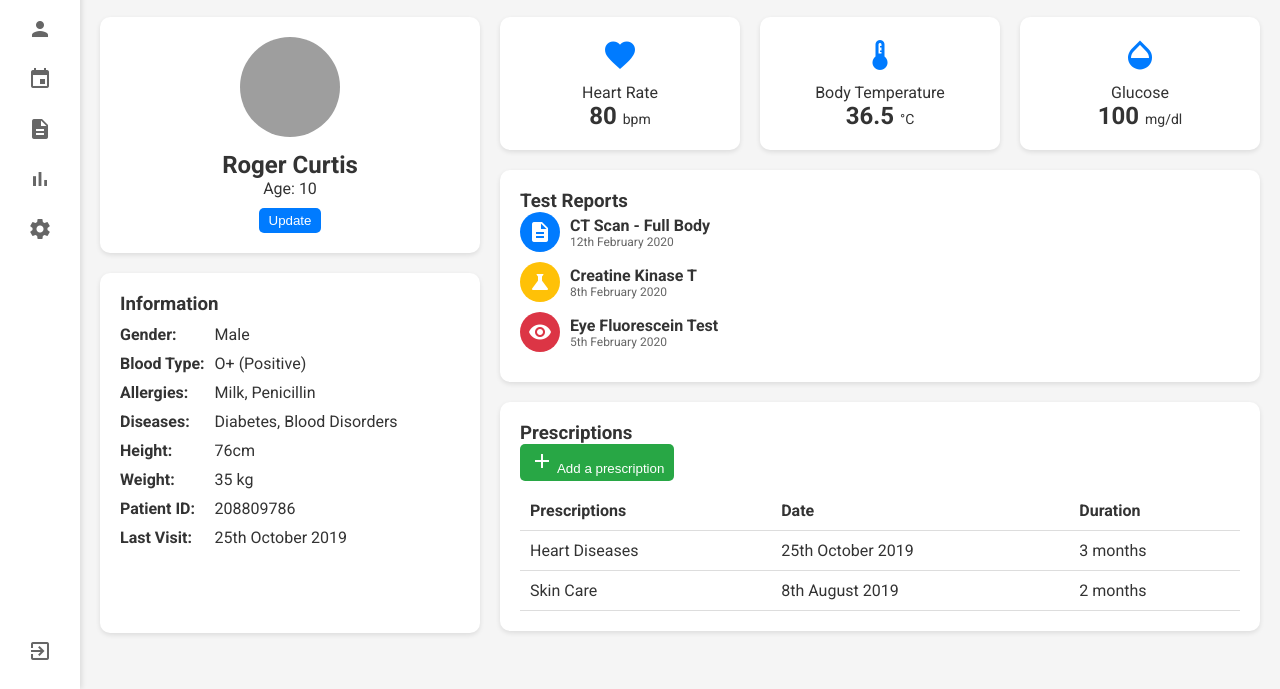
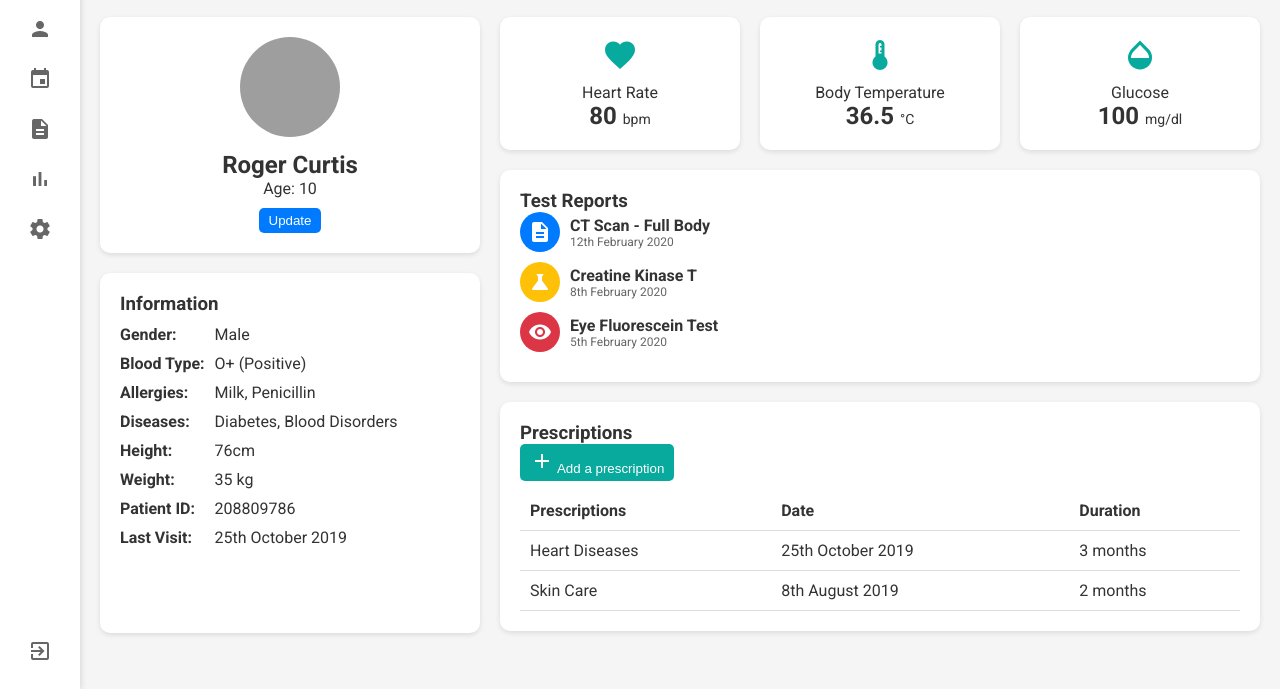
Before and after one commit to Popeaura/Telemedicine, a plain HTML site: page public/patient_dashboard.html in a window 1280 px wide. Shown: the part 111-800 px from the top of the page. Drawn offline with Linux system fonts and the light colour scheme; grey boxes are pictures that could not be loaded.

Commit message:
I added my modified projets folder

```diff
--- a/public/P-dash.css
+++ b/public/P-dash.css
@@ -192,7 +192,7 @@ header {
 
 .vital-info i {
     font-size: 36px;
-    color: #007bff;
+    color:rgb(8, 170, 157);
     margin-bottom: 10px;
 }
 
@@ -256,7 +256,7 @@ header {
 }
 
 .add-prescription {
-    background-color: #28a745;
+    background-color: rgb(8, 170, 157);;
     color: #fff;
     border: none;
     padding: 5px 10px;
@@ -310,7 +310,7 @@ header {
 }
 
 .notification-content button {
-    background-color: #007bff;
+    background-color:rgb(8, 170, 157);
     color: #fff;
     border: none;
     padding: 5px 10px;
```
